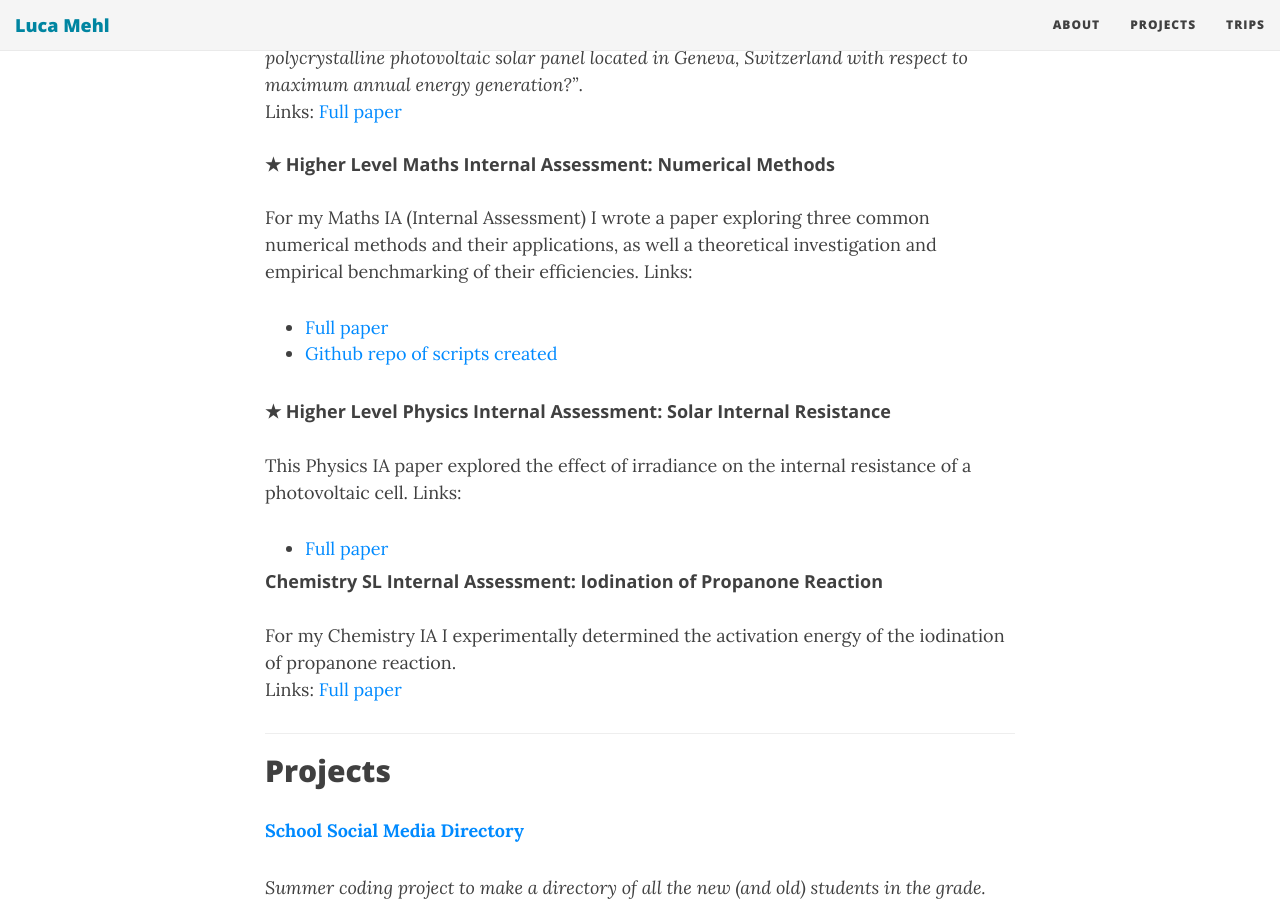
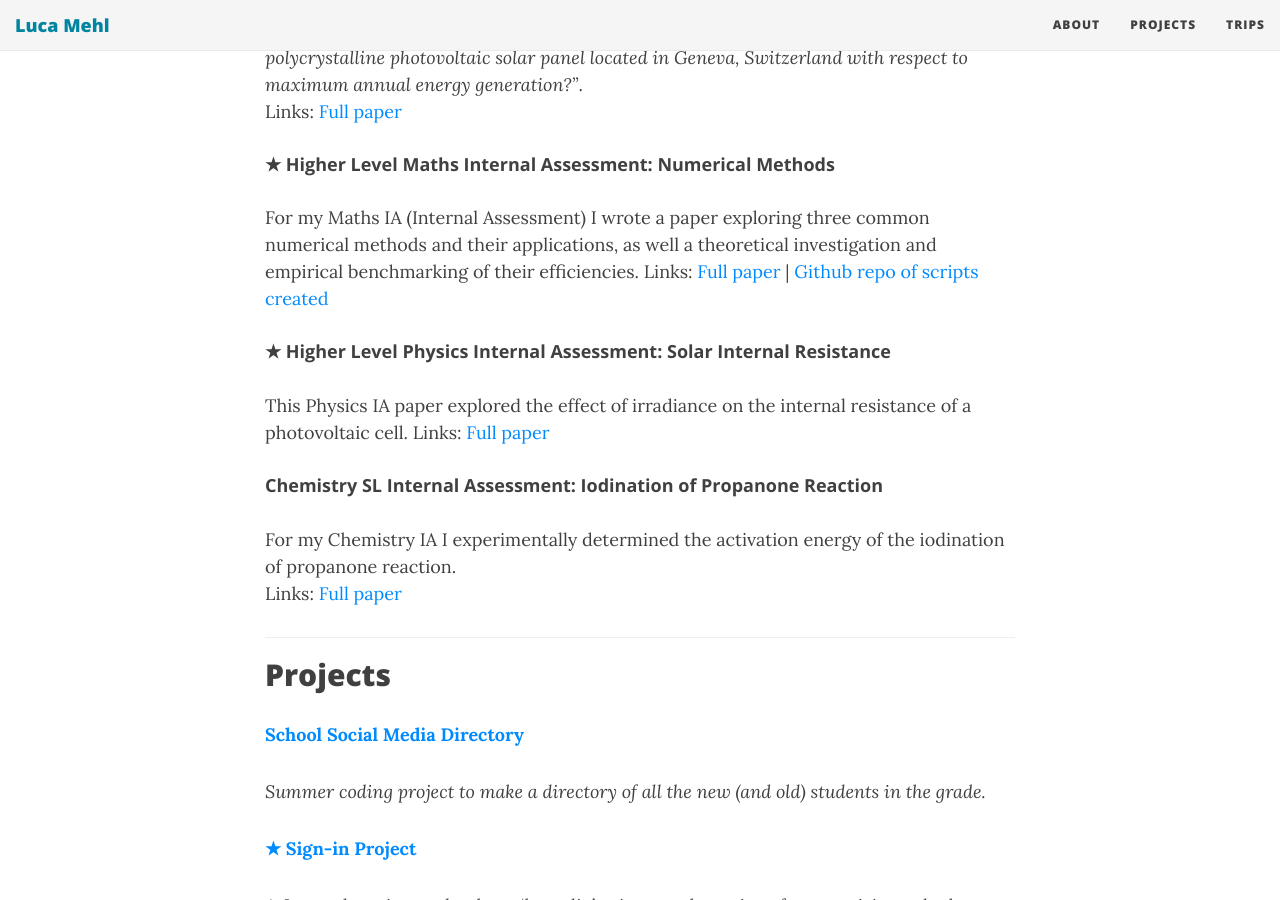
Before and after one commit to Aculisme/LMP2, a Jekyll site: the page built from projects.md, in a window 1280 px wide and 900 px high, scrolled down 464 px. Built offline with Jekyll 4.4.1, drawn with Linux system fonts in a browser that asks for light colours; nearby versions of some CDN libraries; Markdown is read by kramdown in place of the engine named in the settings.

Commit message:
Update projects.md

```diff
--- a/projects.md
+++ b/projects.md
@@ -18,23 +18,17 @@ Links: [Full paper](/assets/EEV8.pdf)
 #### **★ Higher Level Maths Internal Assessment: Numerical Methods**
 
 For my Maths IA (Internal Assessment) I wrote a paper exploring three common numerical methods and their applications, as well a theoretical investigation and empirical benchmarking of their efficiencies.<!-- in zero-finding and root-solving.--> <!-- I compared the Bisection method, Newton's method, and Secant method in terms of their rate & order of convergence and potential breakpoints. I also implemented the algorithms in Python and wrote a set of benchmarking scripts compare how long each took to converge on a known root. -->
-Links:
-* [Full paper](/assets/Maths_IA_Luca_Mehl.pdf)
-* [Github repo of scripts created](https://github.com/Aculisme/zero_algorithms)
-<br>
+Links: [Full paper](/assets/Maths_IA_Luca_Mehl.pdf) | [Github repo of scripts created](https://github.com/Aculisme/zero_algorithms)
 
 #### **★ Higher Level Physics Internal Assessment: Solar Internal Resistance**
 
 This Physics IA paper explored the effect of irradiance on the internal resistance of a photovoltaic cell.
-Links:
-* [Full paper](/assets/Physics_IA_-_Luca_Mehl.pdf)
-<br>
+Links: [Full paper](/assets/Physics_IA_-_Luca_Mehl.pdf)
 
 #### **Chemistry SL Internal Assessment: Iodination of Propanone Reaction**
 
 For my Chemistry IA I experimentally determined the activation energy of the iodination of propanone reaction.
 Links: [Full paper](/assets/Chem_IA_-_Luca_Mehl.pdf)
-<br>
 
 ---
 
```
